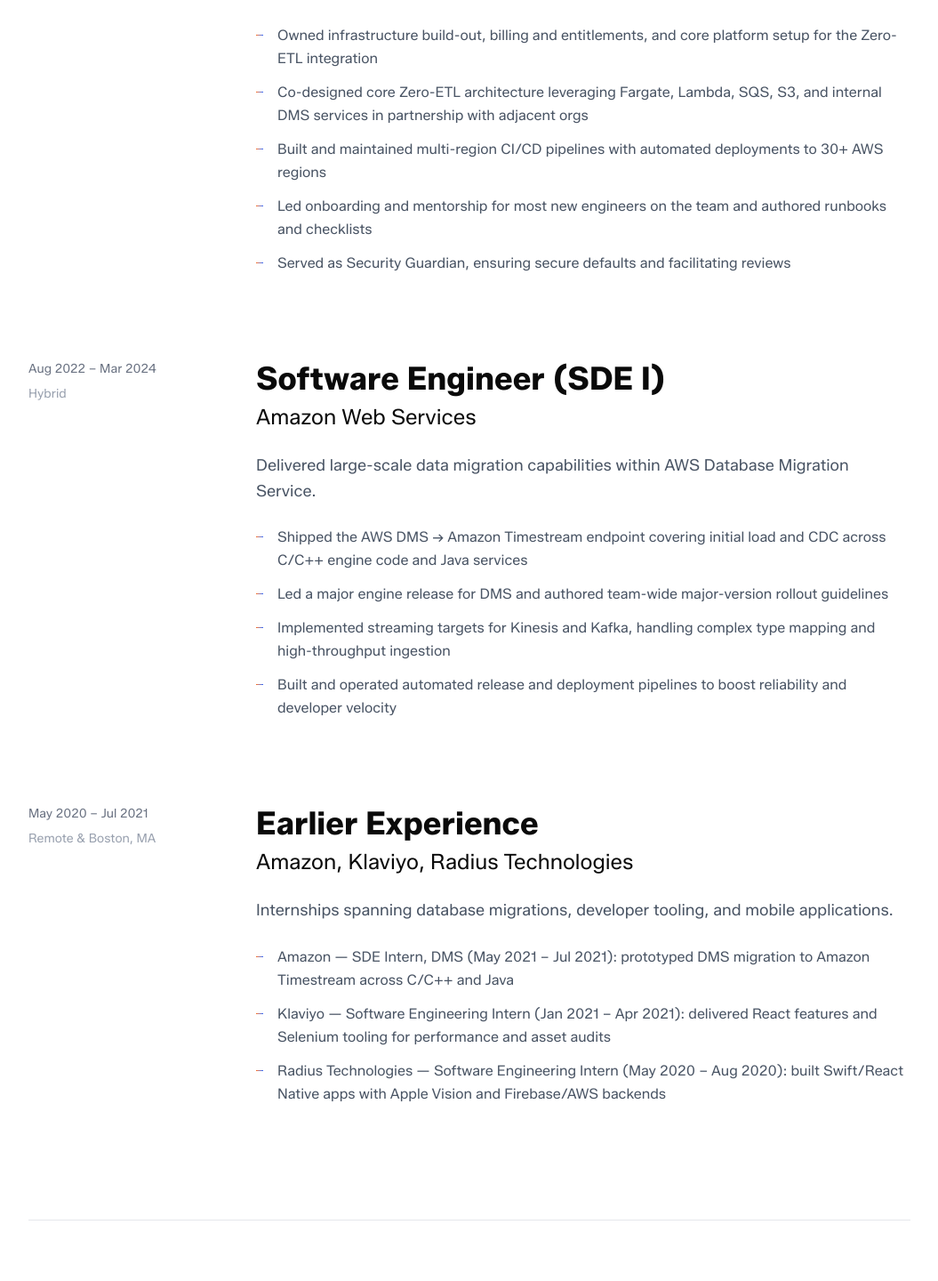
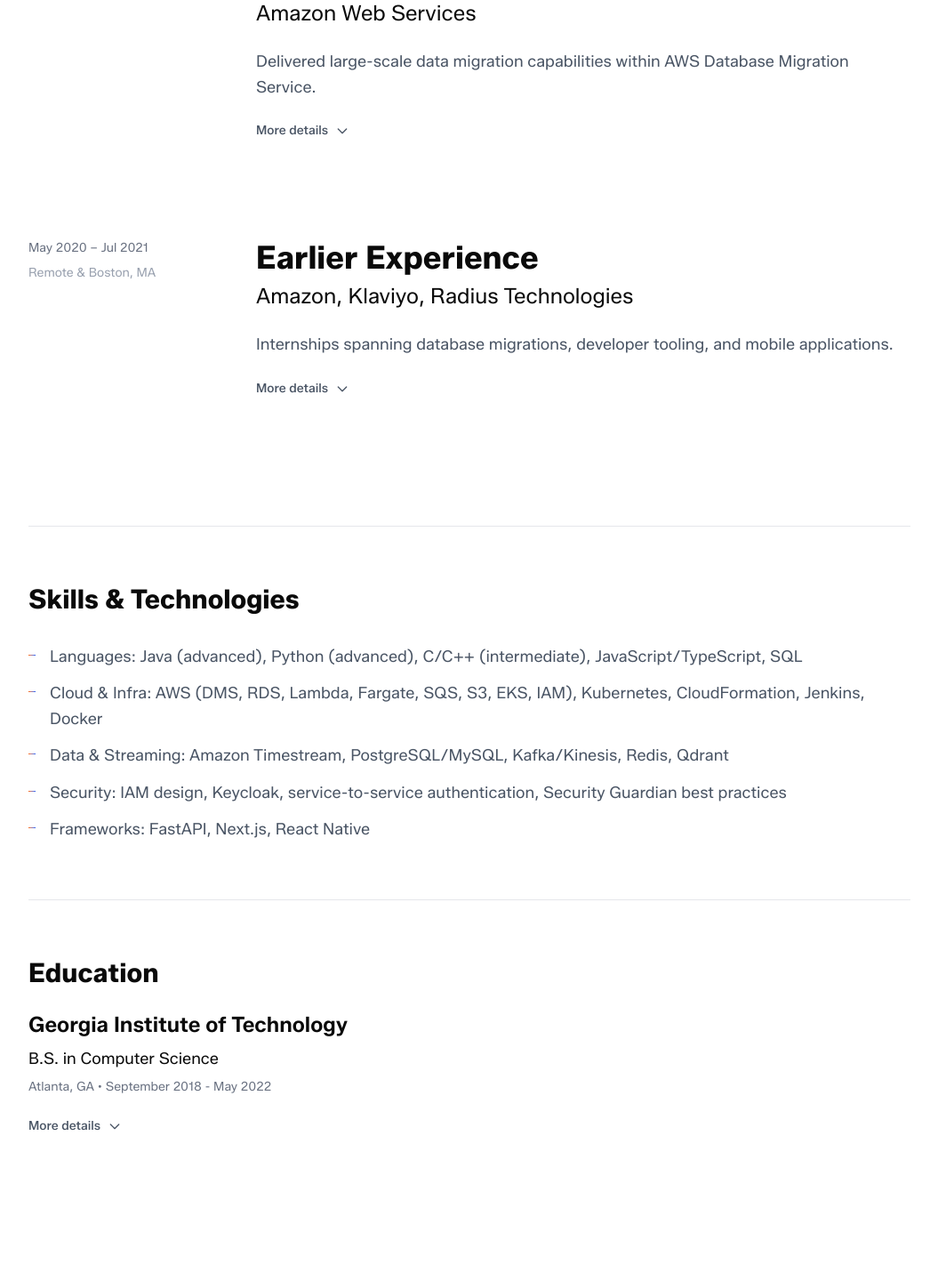
Before and after one commit to mattcar15/Portfolio, a Next.js app: page / in a window 1280 px wide. Shown: the part 3421-4861 px from the top of the page at 89% size, without its empty margins (128-1183 px from the left). Built offline with nearby package versions, Linux system fonts and the light colour scheme.

Commit message:
style updateds and collapsed detail sections

```diff
--- a/src/app/page.tsx
+++ b/src/app/page.tsx
@@ -154,7 +154,8 @@
     institution: "Georgia Institute of Technology",
     degree: "B.S. in Computer Science",
     location: "Atlanta, GA",
-    graduation: "May 2022",
+    graduation: "September 2018 - May 2022",
+    threads: "Artificial Intelligence and Info-Internetworks",
     gpa: "3.9",
     coursework: [
       "Natural Language Processing",
--- a/src/components/ExperienceSection.tsx
+++ b/src/components/ExperienceSection.tsx
@@ -1,3 +1,7 @@
+'use client';
+
+import { useState } from 'react';
+
 export type ExperienceItem = {
   title: string;
   company: string;
@@ -16,11 +20,26 @@
     location: string;
     graduation: string;
     gpa?: string;
+    threads?: string;
     coursework?: string[];
   };
 };
 
 export function ExperienceSection({ experience, skills, education }: ExperienceSectionProps) {
+  const [expandedJobs, setExpandedJobs] = useState<Set<number>>(new Set());
+  const [educationExpanded, setEducationExpanded] = useState(false);
+
+  const toggleExpanded = (index: number) => {
+    setExpandedJobs(prev => {
+      const newSet = new Set(prev);
+      if (newSet.has(index)) {
+        newSet.delete(index);
+      } else {
+        newSet.add(index);
+      }
+      return newSet;
+    });
+  };
   return (
     <section id="resume" className="min-h-screen py-32 px-6 lg:px-32 xs:pl-20 sm:pl-10 lg:pl-40">
       <div className="max-w-7xl mx-auto">
@@ -38,6 +57,26 @@
                 <div className="text-2xl mb-6">{job.company}</div>
                 <p className="text-lg text-gray-600 leading-relaxed mb-6">{job.description}</p>
                 {job.achievements.length > 0 && (
+                  <div>
+                    <button
+                      onClick={() => toggleExpanded(index)}
+                      className="text-gray-600 hover:text-gray-900 transition-colors mb-4 flex items-center gap-2 text-sm font-medium"
+                    >
+                      <span>{expandedJobs.has(index) ? 'Less details' : 'More details'}</span>
+                      <svg
+                        className={`w-4 h-4 transition-transform ${expandedJobs.has(index) ? 'rotate-180' : ''}`}
+                        fill="none"
+                        stroke="currentColor"
+                        viewBox="0 0 24 24"
+                      >
+                        <path strokeLinecap="round" strokeLinejoin="round" strokeWidth={2} d="M19 9l-7 7-7-7" />
+                      </svg>
+                    </button>
+                    <div
+                      className={`overflow-hidden transition-all duration-300 ease-in-out ${
+                        expandedJobs.has(index) ? 'max-h-[2000px] opacity-100' : 'max-h-0 opacity-0'
+                      }`}
+                    >
                       <ul className="space-y-3">
                         {job.achievements.map((achievement, i) => (
                           <li
@@ -48,6 +87,8 @@
                           </li>
                         ))}
                       </ul>
+                    </div>
+                  </div>
                 )}
               </div>
             </div>
@@ -56,7 +97,7 @@
 
         <div className="border-t border-gray-200 pt-16">
           <h3 className="text-3xl font-bold mb-8">Skills & Technologies</h3>
-          <ul className="space-y-3 text-xl text-gray-600 leading-relaxed">
+          <ul className="space-y-3 text-base lg:text-lg text-gray-600 leading-relaxed">
             {skills.map((skill, index) => (
               <li key={index} className="pl-6 relative before:content-[''] before:absolute before:left-0 before:top-3 before:w-2 before:h-px before:bg-gradient-to-r before:from-orange-500 before:to-blue-600">
                 {skill}
@@ -71,11 +112,46 @@
           <div className="text-lg mt-2">{education.degree}</div>
           <div className="text-sm text-gray-500 mt-2">
             {education.location} • {education.graduation}
-            {education.gpa ? ` • GPA: ${education.gpa}` : ''}
           </div>
+          {((education.coursework && education.coursework.length > 0) || education.gpa || education.threads) && (
+            <div className="mt-6">
+              <button
+                onClick={() => setEducationExpanded(!educationExpanded)}
+                className="text-gray-600 hover:text-gray-900 transition-colors mb-4 flex items-center gap-2 text-sm font-medium"
+              >
+                <span>{educationExpanded ? 'Less details' : 'More details'}</span>
+                <svg
+                  className={`w-4 h-4 transition-transform ${educationExpanded ? 'rotate-180' : ''}`}
+                  fill="none"
+                  stroke="currentColor"
+                  viewBox="0 0 24 24"
+                >
+                  <path strokeLinecap="round" strokeLinejoin="round" strokeWidth={2} d="M19 9l-7 7-7-7" />
+                </svg>
+              </button>
+              <div
+                className={`overflow-hidden transition-all duration-300 ease-in-out ${
+                  educationExpanded ? 'max-h-[2000px] opacity-100' : 'max-h-0 opacity-0'
+                }`}
+              >
+                <div className="space-y-3">
+                  {education.threads && (
+                    <div className="text-base text-gray-600 leading-relaxed">
+                      <span className="font-semibold text-gray-700">Threads:</span> {education.threads}
+                    </div>
+                  )}
+                  {education.gpa && (
+                    <div className="text-base text-gray-600 leading-relaxed">
+                      <span className="font-semibold text-gray-700">GPA:</span> {education.gpa}
+                    </div>
+                  )}
                   {education.coursework && education.coursework.length > 0 && (
-            <div className="text-base text-gray-600 leading-relaxed mt-4">
+                    <div className="text-base text-gray-600 leading-relaxed">
                       <span className="font-semibold text-gray-700">Relevant Coursework:</span> {education.coursework.join(' • ')}
+                    </div>
+                  )}
+                </div>
+              </div>
             </div>
           )}
         </div>
```
Lines whose indentation alone changed are shown as unchanged.
